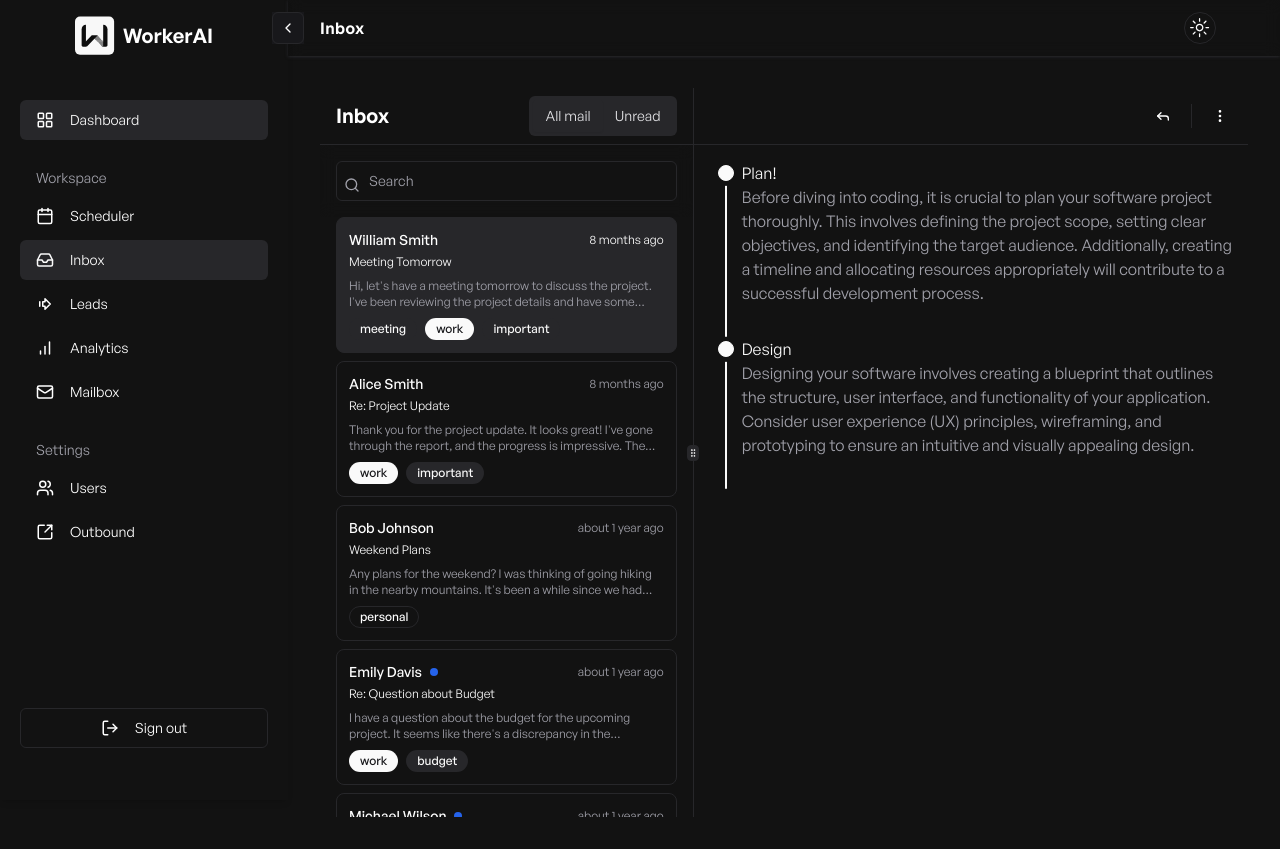
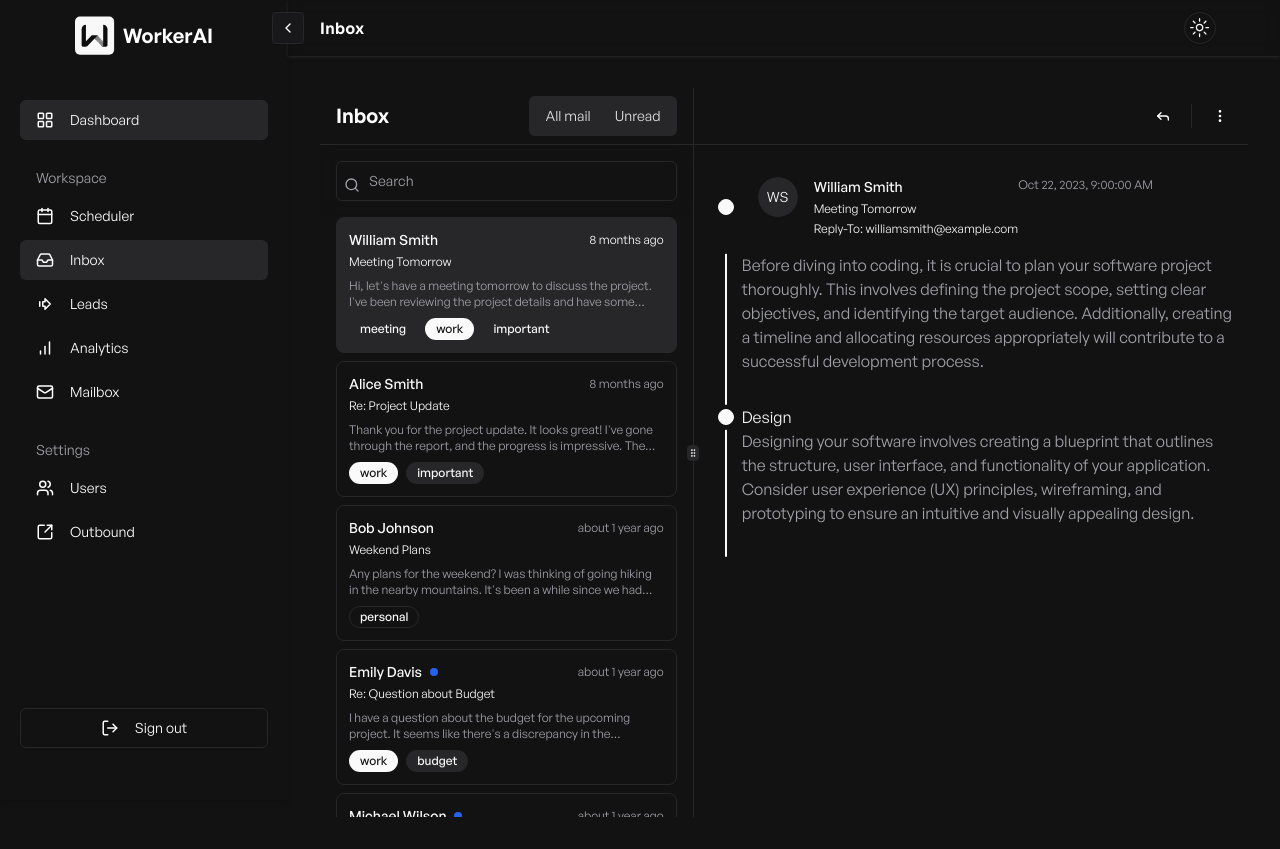
Before and after one commit to AbhirajSinha179/enterprise-workerai, a Next.js app: page /dashboard/inbox in a window 1280 px wide. Built offline with nearby package versions, Linux system fonts and the light colour scheme.

Commit message:
headers init

```diff
--- a/components/inbox/mail-display.tsx
+++ b/components/inbox/mail-display.tsx
@@ -5,13 +5,13 @@ import { format } from "date-fns"
 import { MoreVertical, Reply } from "lucide-react"
 
 import { Mail } from "@/components/inbox/data"
-// import { Avatar, AvatarFallback, AvatarImage } from "@/components/ui/avatar"
+import { Avatar, AvatarFallback, AvatarImage } from "@/components/ui/avatar"
 import { Button } from "@/components/ui/button"
-// import { Calendar } from "@/components/ui/calendar"
+import { Calendar } from "@/components/ui/calendar"
 import { DropdownMenuContent, DropdownMenuItem } from "@/components/ui/dropdown-menu"
 import { DropdownMenu, DropdownMenuTrigger } from "@/components/ui/dropdown-menu"
 import { Separator } from "@/components/ui/separator"
-// import { Textarea } from "@/components/ui/textarea"
+import { Textarea } from "@/components/ui/textarea"
 import { Tooltip, TooltipContent, TooltipTrigger } from "@/components/ui/tooltip"
 // import MailItem from "./thread-item"
 // import { ScrollArea } from "../ui/scroll-area"
@@ -68,7 +68,29 @@ export function MailDisplay({ mail }: MailDisplayProps) {
           <Timeline>
             <TimelineItem status="done">
               <TimelineHeading>
-                Plan!
+                <div className="flex items-start p-4">
+                  <div className="flex items-start gap-4 text-sm">
+                    <Avatar>
+                      <AvatarImage alt={mail.name} />
+                      <AvatarFallback>
+                        {mail.name
+                          .split(" ")
+                          .map((chunk) => chunk[0])
+                          .join("")}
+                      </AvatarFallback>
+                    </Avatar>
+                    <div className="grid gap-1">
+                      <div className="font-semibold">{mail.name}</div>
+                      <div className="line-clamp-1 text-xs">{mail.subject}</div>
+                      <div className="line-clamp-1 text-xs">
+                        <span className="font-medium">Reply-To:</span> {mail.email}
+                      </div>
+                    </div>
+                  </div>
+                  {mail.date && (
+                    <div className="ml-auto text-xs text-muted-foreground">{format(new Date(mail.date), "PPpp")}</div>
+                  )}
+                </div>
 
               </TimelineHeading>
               <TimelineDot status="done" />
```
